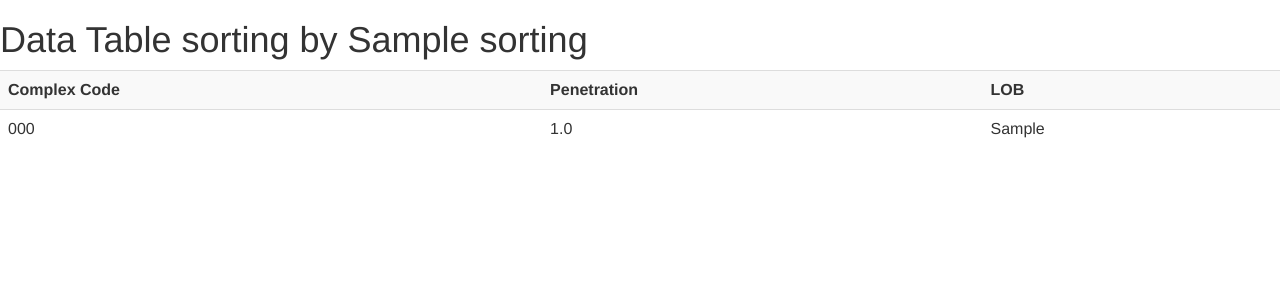
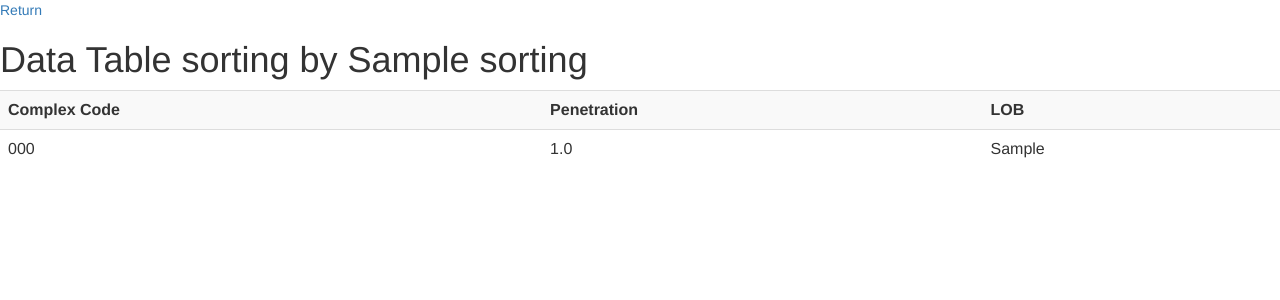
Before and after one commit to jordanbettis/chipy-mentorship, a Django app: template chipyprj/chipyapp/templates/chipyapp/datatable.html in a window 1280 px wide. Shown: the top 300 px of the page. Run offline with Django 3.2, Linux system fonts and the light colour scheme; tables that the repository leaves empty hold one stand-in row (values such as "Sample post"); the template is opened without the code that fills it: values that come from a table or form of the project are taken from there, most other values are stand-ins (such as "Sample title", 1, 10 or a date in 2020); some libraries are stand-ins or nearby versions.

```diff
--- a/chipyprj/chipyapp/templates/chipyapp/datatable.html
+++ b/chipyprj/chipyapp/templates/chipyapp/datatable.html
@@ -7,6 +7,7 @@
 <title>{{year}} {{quarter}}</title>
 </head>
 <body>
+<a href="{% url 'dataform' %}">Return</a>
 <h1> Data Table sorting by {{ sorting }}</h1>
 <table class="table table-striped">
 <tr>
```
